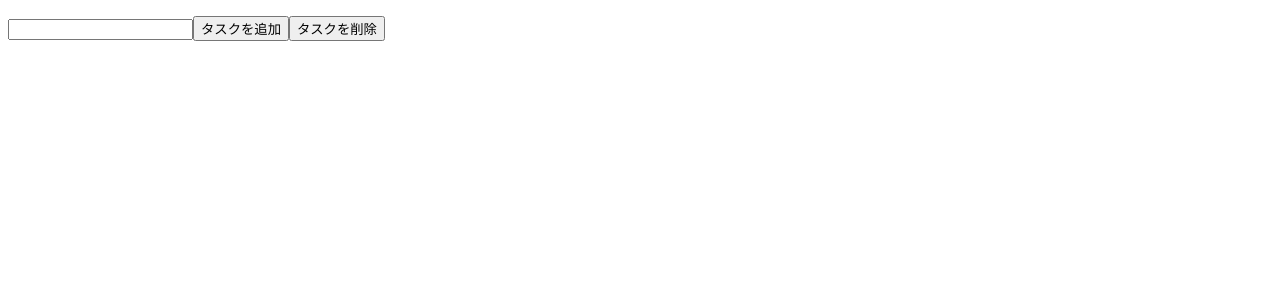
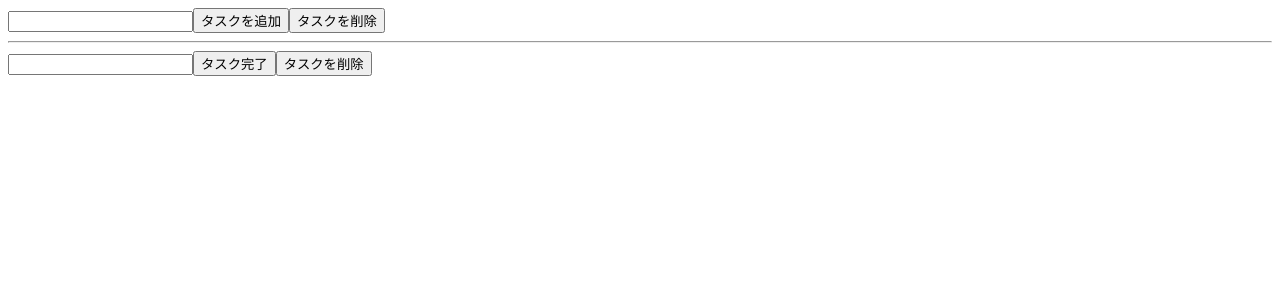
Before and after one commit to nx2141/study-react-todo, a React (Create React App) app: page / in a window 1280 px wide. Both pictures are taken after a click on the button "タスクを追加". Shown: the top 300 px of the page. Built offline with nearby package versions, Linux system fonts and the light colour scheme.

Commit message:
♻️ ToDo.jsx　のvalueにreadOnly付けた

```diff
--- a/src/App.js
+++ b/src/App.js
@@ -2,28 +2,26 @@ import "./App.css";
 import ToDoList from "./ToDoList";
 import React, { useRef, useState } from "react";
 function App() {
-  const [TodoList, SetTodoList] = useState([
-    {
-      id: 1,
-      name: "",
-      completed: false,
-    },
-  ]);
+  const [TodoList, SetTodoList] = useState([]);
   const ref = useRef(null);
   const addTask = () => {
     const inputValue = ref.current.value;
     SetTodoList((prevList) => {
-      return [...prevList, { id: 1, name: inputValue, completed: false }];
+      return [
+        ...prevList,
+        { id: prevList.length, name: inputValue, completed: false },
+      ];
     });
     ref.current.value = "";
   };
 
   return (
     <div>
-      <ToDoList todoItems={TodoList} />
       <input type="text" ref={ref} />
       <button onClick={addTask}>タスクを追加</button>
       <button>タスクを削除</button>
+      <hr />
+      <ToDoList todoItems={TodoList} />
     </div>
   );
 }
--- a/src/ToDo.jsx
+++ b/src/ToDo.jsx
@@ -3,7 +3,9 @@ import React from "react";
 const ToDo = ({ inputTxt }) => {
   return (
     <div>
-      <p>{inputTxt}</p>
+      <input value={inputTxt} readOnly></input>
+      <button>タスク完了</button>
+      <button>タスクを削除</button>
     </div>
   );
 };
```
